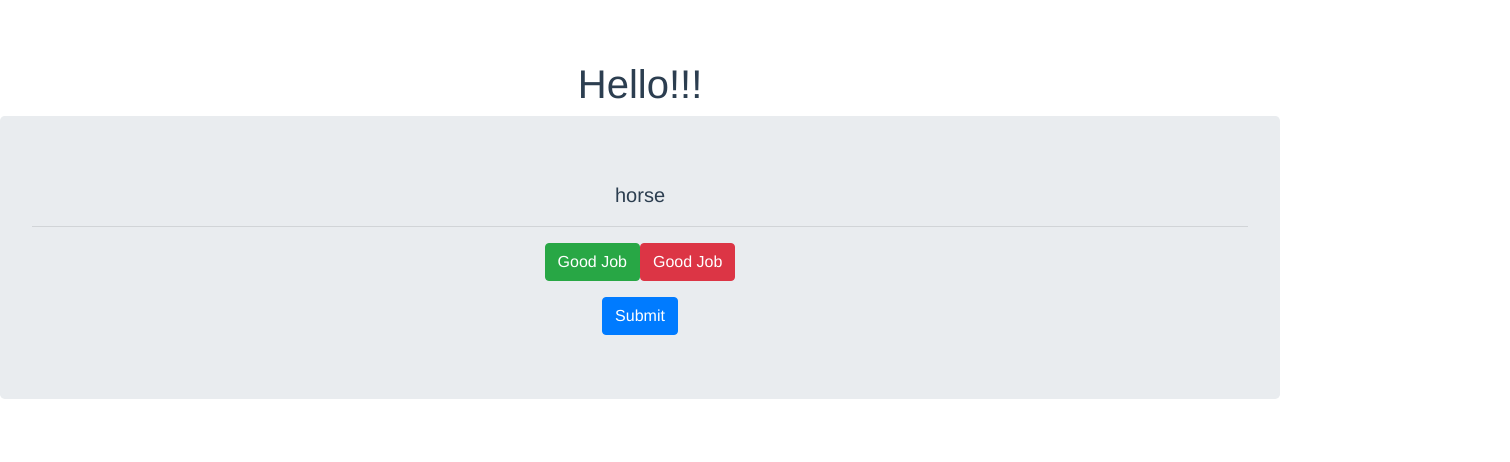
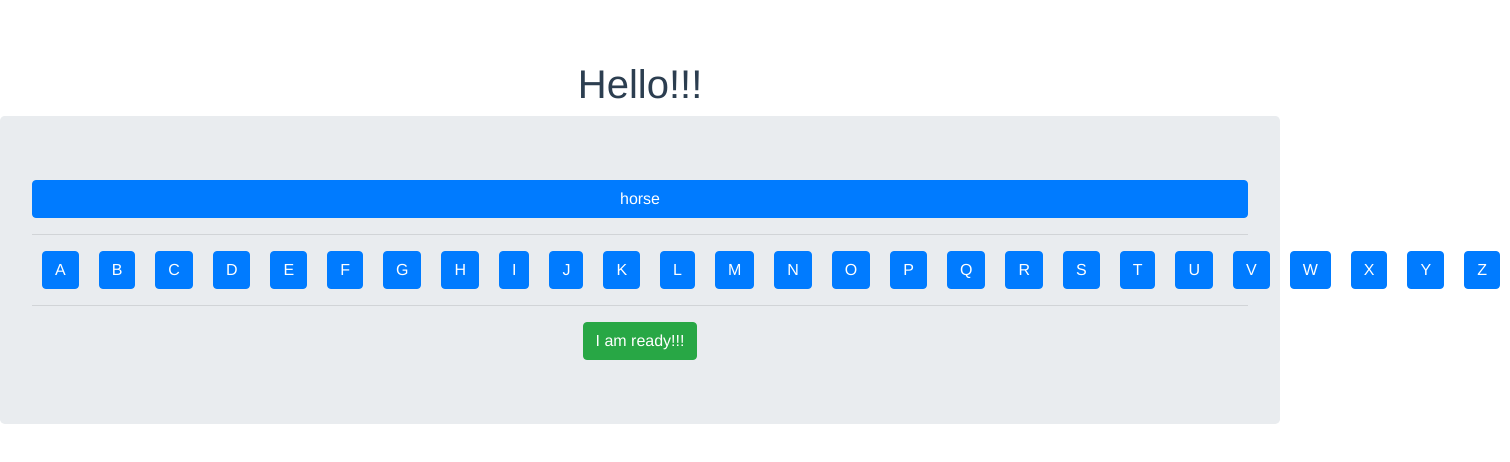
Before and after one commit to vijaykrajpoot/english-monkey-ui, a Vue app: page / in a window 1280 px wide. Shown: the top 462 px of the page, 1510 px wide, since content can reach past the window. Built offline with nearby package versions, Linux system fonts and the light colour scheme.

Commit message:
Updated component for view

```diff
--- a/src/components/EnglishMonkey.vue
+++ b/src/components/EnglishMonkey.vue
@@ -1,34 +1,102 @@
 <template>
     <div class="english-monkey-container">
-    <b-jumbotron>
-    <template v-slot:lead>
-       {{ currentSpelling.spelling }}
-    </template>
-   <hr class="line">
-    <p>
-      <b-button variant="success" >Good Job</b-button>
-        <b-button variant="danger" >Good Job</b-button>
-    </p>
-    <b-button variant="primary">Submit</b-button>
+      <b-jumbotron>
+          <div v-if="show === 1">
+              <b-button block variant="primary"> {{ mySpelling }} </b-button>
+          </div>
+          <div v-else-if="show===2">
+            <div class="form-group">
+              <input type="text" v-model="spellInput" id="spellInput"  class="form-control">
+            </div>
+          </div>
+          <div v-else-if="show===3">
+              <b-button block variant="success"> Good Job </b-button>
+          </div>
+          <div v-else-if="show===4">
+            <b-button block variant="danger"> Wrong Answer!!! </b-button>
+         </div>
 
-    </b-jumbotron>
-  </div>
-
+          <hr class="line">
+          <b-button-group>
+            <div class="btn_name" :key="letter" v-for="letter in atoz">
+                <b-button variant="primary">  {{ letter}} </b-button>
+            </div>
+          </b-button-group>
+          <hr class="line">
+            <div v-if="show===1">
+                <b-button variant="success" @click="toggle" > I am ready!!! </b-button>
+            </div>
+            <div v-if="show===2">
+               <b-button variant="success" @click="isCorrectSpelling" > Check my answer</b-button>
+            </div>
+            <div v-if="show===3">
+               <b-button variant="success" @click="isCorrectSpelling" > Next Spelling</b-button>
+            </div>
+             <div v-if="show===4">
+               <b-button variant="dark" @click="toggle" > Try Again!!! </b-button>
+            </div>
+      </b-jumbotron>
+    </div>
 </template>
-
-
 
 <script>
 export default {
   name :"EnglishMonkey",
+
   props :{
-    currentSpelling: Object
+    currentSpelling: Object,
+
+  },
+  data() {
+    return {
+      show: 1,
+      spellInput:"",
+      mySpelling:this.currentSpelling.spelling
+    }
+  },
+  methods: {
+    toggle() {
+      console.log('Toggle button clicked')
+      this.show = 2
+      // if(this.show){
+      //   this.mySpelling=this.currentSpelling.spelling
+      // }else{
+      //   this.mySpelling="####"
+      // }
+    },
+    isCorrectSpelling() {
+        if(this.mySpelling===this.spellInput){
+          this.show = 3
+        }else{
+          this.show = 4
+        }
+    }
+  },
+  computed: {
+    atoz() {
+      let letters = []
+      for(let i = "A".charCodeAt(0); i <= "Z".charCodeAt(0); i++) {
+            letters.push(String.fromCharCode([i]))
+          }
+      return letters
+    }
+  },
+  variant() {
+    let variants = []
+    for(let i = "A".charCodeAt(0); i <= "Z".charCodeAt(0); i++) {
+          variants.push(String.fromCharCode([i]))
+        }
+    return variants;
   }
+
 }
 </script>
 
 
 
 <style scoped>
-
+  .btn_name{
+    margin-left:10px;
+    margin-right:10px;
+}
 </style>>
```
